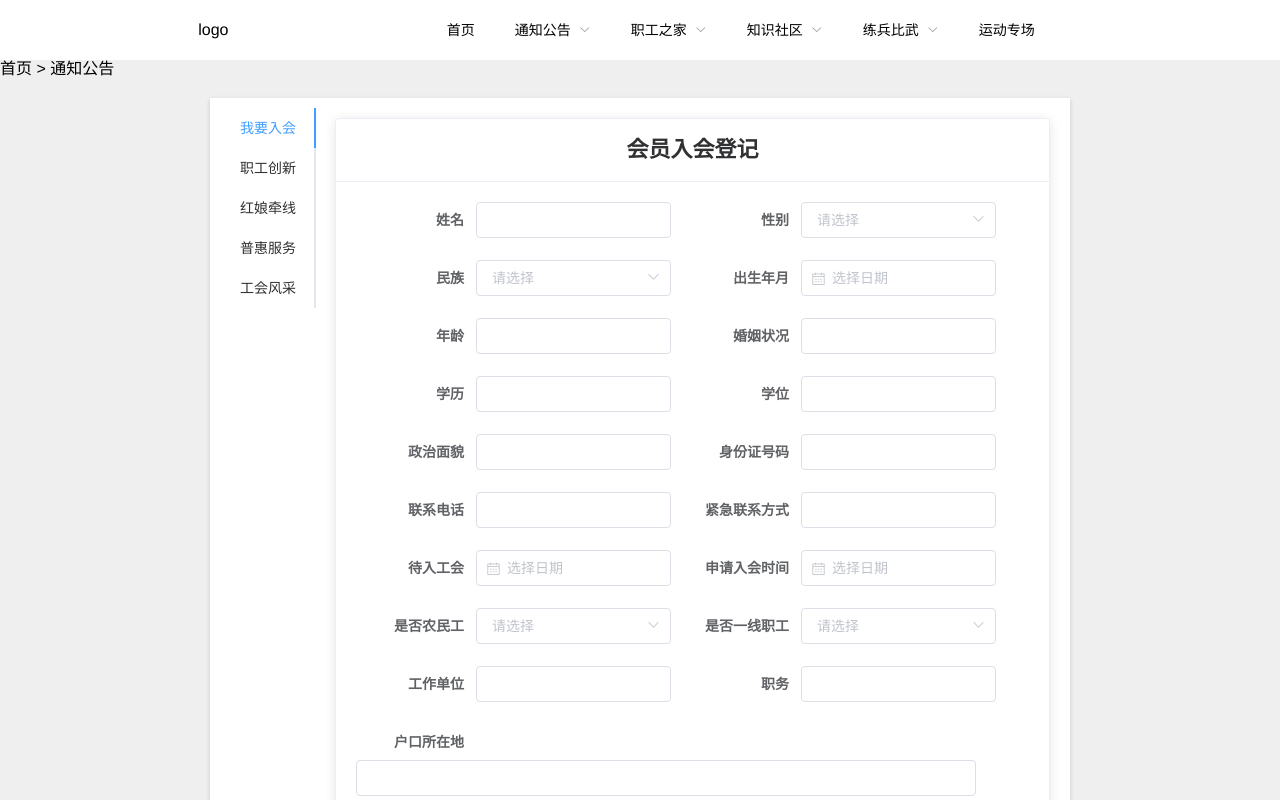
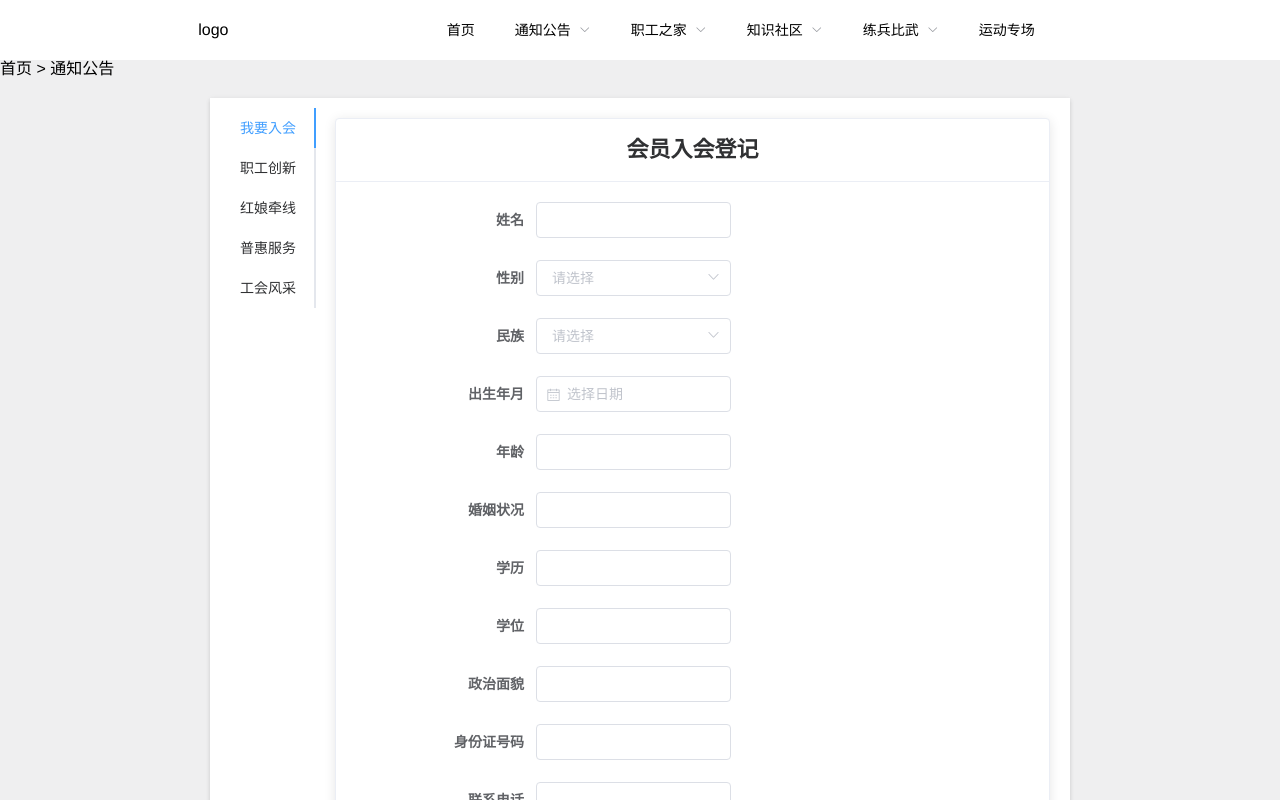
Before and after one commit to xc9010/nj-zc, a Vue app: page /#/family in a window 1280 px wide. Shown: the top 800 px of the page. Built offline with nearby package versions, Linux system fonts and the light colour scheme.

Commit message:
fixed-css

```diff
--- a/src/components/Members.vue
+++ b/src/components/Members.vue
@@ -9,7 +9,7 @@
         <el-form
           ref="form"
           :model="form"
-          label-width="120px"
+          label-width="180px"
           size="medium"
           inline
         >
--- a/src/styles/index.scss
+++ b/src/styles/index.scss
@@ -91,7 +91,7 @@ div:focus {
     width: 195px;
   }
   .formLong .el-form-item__content{
-    width: 620px;
+    width: 580px;
   }
 }
 
```
